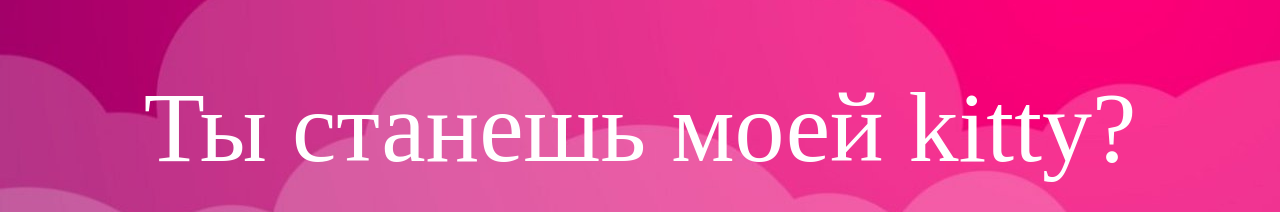
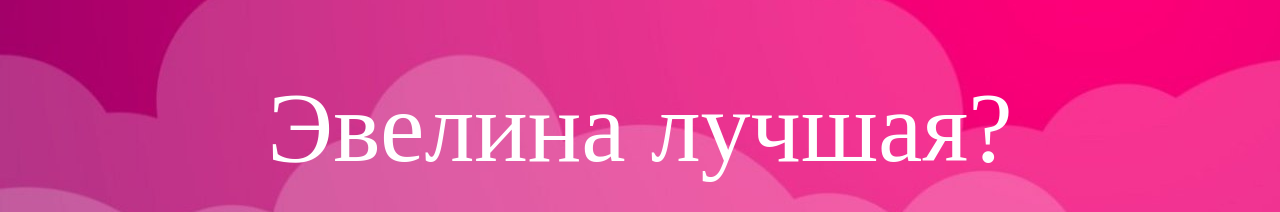
Before and after one commit to deniskoskin/my_site_foryounaxuy.github.io52, a plain HTML site: page index.html in a window 1280 px wide. Shown: the part 180-392 px from the top of the page. Drawn offline with Linux system fonts and the light colour scheme.

Commit message:
Update index.html

```diff
--- a/index.html
+++ b/index.html
@@ -10,7 +10,7 @@
 		<main class="main">
 			<div class="container">
 				<div class="text">
-					<h1 class="text_main par id="myText1">Ты станешь моей kitty?</h1>
+					<h1 class="text_main par id="myText1">Эвелина лучшая?</h1>
 				</div>
         <div id="id1" class="class1">
           <img src="img/cat2.gif" width = "200px"alt="">
```
